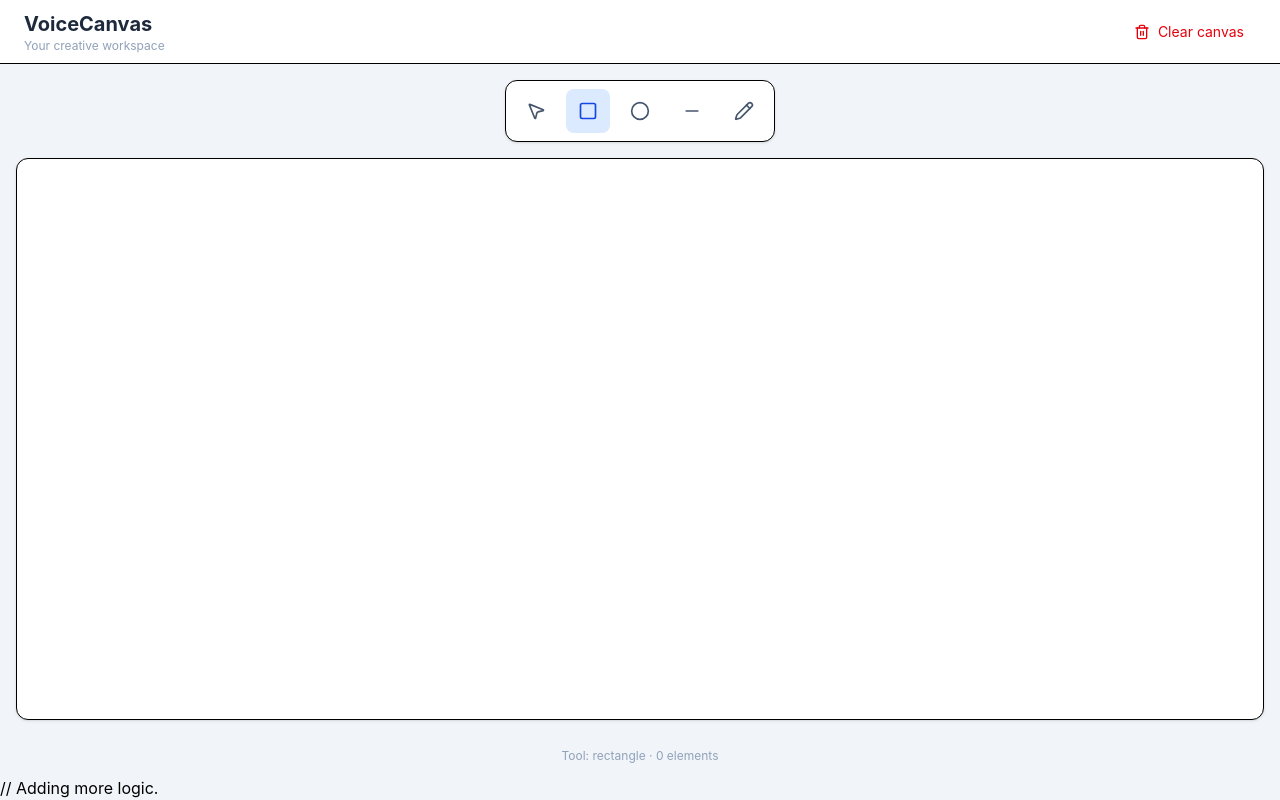
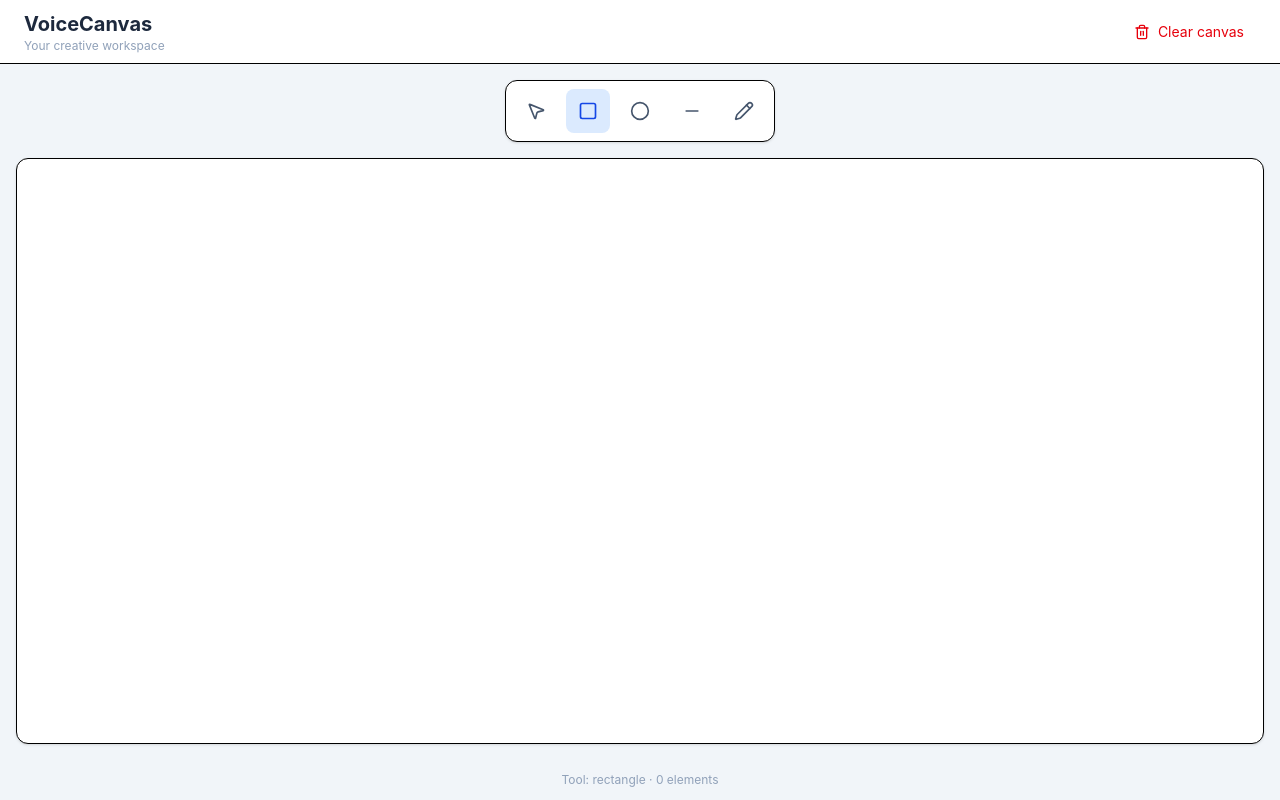
Before and after one commit to sachit-create/VoiceCanvasAi, a React (Vite) app in the folder voicecanvas/: page / in a window 1280 px wide. Built offline with nearby package versions, Linux system fonts and the light colour scheme.

Commit message:
removed commit and adding changes

```diff
--- a/voicecanvas/src/App.tsx
+++ b/voicecanvas/src/App.tsx
@@ -227,7 +227,6 @@ function App() {
       <footer className="h-10 flex items-center justify-center text-xs text-slate-400">
         Tool: {tool} · {shapes.length} elements
       </footer>
-      // Adding more logic.
     </div>
   );
 }
```
